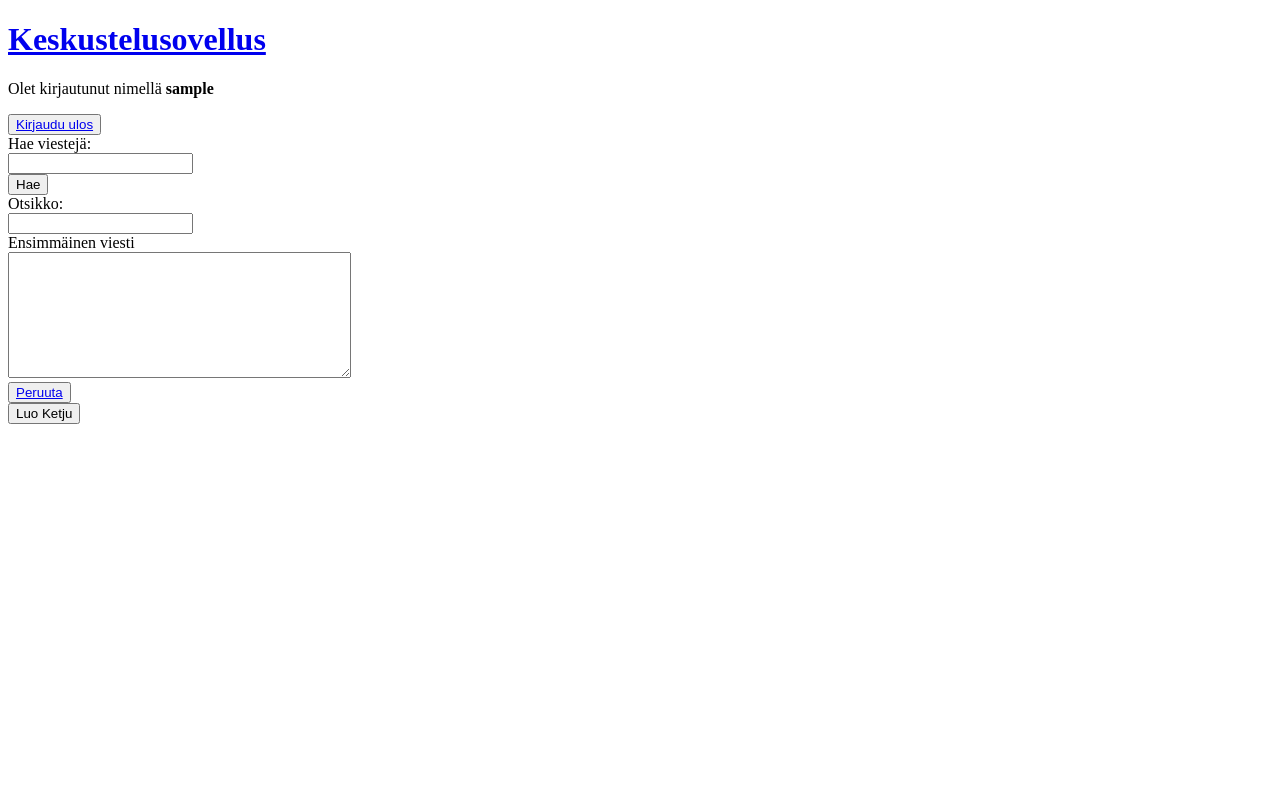
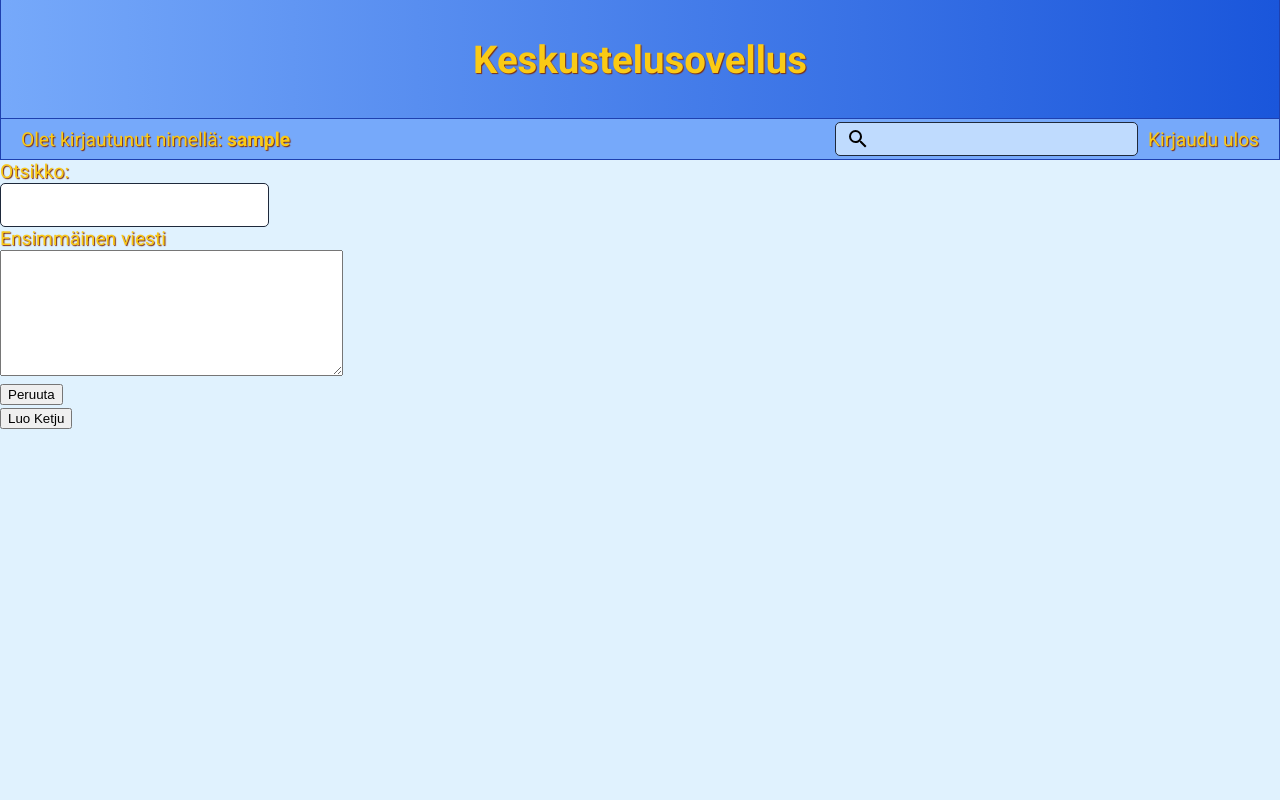
Before and after one commit to aarnif/tsoha-forum, a Flask app: page /subforums/1/threads/new in a window 1280 px wide. Run offline with Flask 3, Linux system fonts and the light colour scheme; the visitor is signed in with stand-in values (Sample User, id 1).

Commit message:
Divide styles.css -> main.css and header.css and update layout

```diff
--- /dev/null
+++ b/static/header.css
@@ -0,0 +1,111 @@
+header {
+  display: flex;
+  justify-content: center;
+  align-items: center;
+  width: 100%;
+}
+
+.header-content {
+  flex-grow: 1;
+  max-width: 1400px;
+  height: 20vh;
+  display: flex;
+  flex-direction: column;
+  justify-content: center;
+  align-items: center;
+  border-left: 1px solid var(--header-content-border-color);
+  border-right: 1px solid var(--header-content-border-color);
+}
+
+.header-title-container {
+  height: 15vh;
+  width: 100%;
+  display: flex;
+  justify-content: center;
+  align-items: center;
+  background: var(--header-background-color);
+}
+
+.header-title-container > h1 {
+  width: 100%;
+  text-align: center;
+}
+
+nav {
+  height: 5vh;
+  width: 100%;
+  display: flex;
+  justify-content: space-between;
+  align-items: center;
+  background-color: var(--nav-menu-background-color);
+  border-top: 1px solid var(--header-content-border-color);
+  border-bottom: 1px solid var(--header-content-border-color);
+}
+
+.nav-items-container {
+  display: flex;
+  justify-content: center;
+  align-items: center;
+}
+
+.nav-items {
+  padding: 10px;
+  flex-grow: 1;
+  display: flex;
+  justify-content: start;
+  align-items: center;
+}
+
+.nav-item {
+  padding: 10px;
+  display: flex;
+  flex-direction: column;
+}
+
+.search-box {
+  padding: 0px;
+  padding-left: 10px;
+  padding-right: 10px;
+  flex-direction: row;
+  border: 1px solid #1e293b;
+  border-radius: 5px;
+  background-color: var(--search-box-background-color);
+}
+
+.search-form {
+  flex-grow: 1;
+  max-width: 800px;
+  display: flex;
+  justify-content: center;
+  align-items: center;
+}
+
+.search-form-items {
+  padding: 10px;
+  width: 100%;
+  display: flex;
+  justify-content: end;
+  align-items: center;
+}
+
+.search-box > input {
+  border: none;
+  padding: 5px;
+  background-color: var(--search-box-background-color);
+}
+
+.search-box > input:focus {
+  outline: none;
+}
+
+.search-icon {
+  width: 24px;
+}
+
+.search-button {
+  all: unset;
+  display: flex;
+  justify-content: center;
+  align-items: center;
+  cursor: pointer;
+}
--- /dev/null
+++ b/static/main.css
@@ -0,0 +1,56 @@
+@import url("https://fonts.googleapis.com/css2?family=Roboto:ital,wght@0,100;0,300;0,400;0,500;0,700;0,900;1,100;1,300;1,400;1,500;1,700;1,900&display=swap");
+
+:root {
+  --text-color: #faca15;
+  --text-shadow: 1px 1px 1px #7c2d12;
+  --background-color: #e0f2fe;
+  --header-background-color: linear-gradient(to right, #76a9fa, #1a56db);
+  --header-title-color: #faca15;
+  --header-content-border-color: #1e40af;
+  --nav-menu-background-color: #76a9fa;
+  --search-box-background-color: #bfdbfe;
+}
+
+body {
+  margin: 0;
+  box-sizing: border-box;
+  font-family: "Roboto", sans-serif;
+  color: var(--text-color);
+  text-shadow: var(--text-shadow);
+  background-color: var(--background-color);
+}
+
+.wrapper {
+  display: flex;
+  flex-direction: column;
+  min-height: 100vh;
+  font-size: 1.2rem;
+}
+
+ul,
+li {
+  margin: 0;
+  padding: 0;
+  list-style: none;
+}
+
+input {
+  padding: 10px;
+  border: 1px solid #1e293b;
+  border-radius: 5px;
+  font-size: 1.2rem;
+}
+
+a {
+  text-decoration: none;
+  color: inherit;
+  width: 100%;
+}
+
+a:hover {
+  text-decoration: underline;
+}
+
+.search-result {
+  border-bottom: 1px solid #ccc;
+}
--- a/static/styles.css
+++ /dev/null
@@ -1,14 +0,0 @@
-body {
-  box-sizing: border-box;
-}
-
-ul,
-li {
-  margin: 0;
-  padding: 0;
-  list-style: none;
-}
-
-.search-result {
-  border-bottom: 1px solid #ccc;
-}
--- a/templates/layout.html
+++ b/templates/layout.html
@@ -3,24 +3,56 @@
   <head>
     <meta charset="UTF-8" />
     <meta name="viewport" content="width=device-width, initial-scale=1.0" />
-    <link rel="stylesheet" href="/static/styles.css" />
+    <link rel="stylesheet" href="/static/main.css" />
+    <link rel="stylesheet" href="/static/header.css" />
     <title>Keskustelusovellus</title>
   </head>
   <body>
+    <div class="wrapper">
       <header>
+        <div class="header-content">
+          <div class="header-title-container">
             <h1><a href="/">Keskustelusovellus</a></h1>
+          </div>
+          <nav>
             {% if session.username %}
-      <p>Olet kirjautunut nimellä <strong>{{ session.username }}</strong></p>
-      <button><a href="/logout">Kirjaudu ulos</a></button>
-      <form action="/result" method="GET">
-        <ul>
-          <li><label>Hae viestejä:</label></li>
-          <li><input type="text" name="search-word" /></li>
-          <li><button type="submit">Hae</button></li>
+            <ul class="nav-items">
+              <li class="nav-item">
+                <div>
+                  Olet kirjautunut nimellä:
+                  <strong>{{ session.username }}</strong>
+                </div>
+              </li>
+            </ul>
+
+            <form action="/result" method="GET" class="search-form">
+              <ul class="search-form-items">
+                <li class="nav-item search-box">
+                  <button type="submit" class="search-button">
+                    <svg
+                      xmlns="http://www.w3.org/2000/svg"
+                      viewBox="0 0 24 24"
+                      class="search-icon"
+                    >
+                      <path
+                        d="M9.5,3A6.5,6.5 0 0,1 16,9.5C16,11.11 15.41,12.59 14.44,13.73L14.71,14H15.5L20.5,19L19,20.5L14,15.5V14.71L13.73,14.44C12.59,15.41 11.11,16 9.5,16A6.5,6.5 0 0,1 3,9.5A6.5,6.5 0 0,1 9.5,3M9.5,5C7,5 5,7 5,9.5C5,12 7,14 9.5,14C12,14 14,12 14,9.5C14,7 12,5 9.5,5Z"
+                      />
+                    </svg>
+                  </button>
+                  <input type="text" name="search-word" />
+                </li>
+                <li class="nav-item">
+                  <a href="/logout" class="logout-link">Kirjaudu ulos</a>
+                </li>
               </ul>
             </form>
             {% endif %}
+          </nav>
+        </div>
       </header>
-    {% block content %}{% endblock %}
+      <main>
+        <div class="main-content">{% block content %} {% endblock %}</div>
+      </main>
+    </div>
   </body>
 </html>
```
Lines whose indentation alone changed are shown as unchanged.
